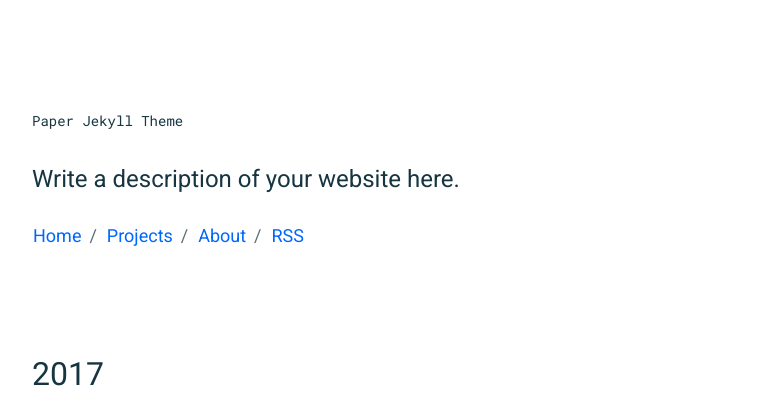
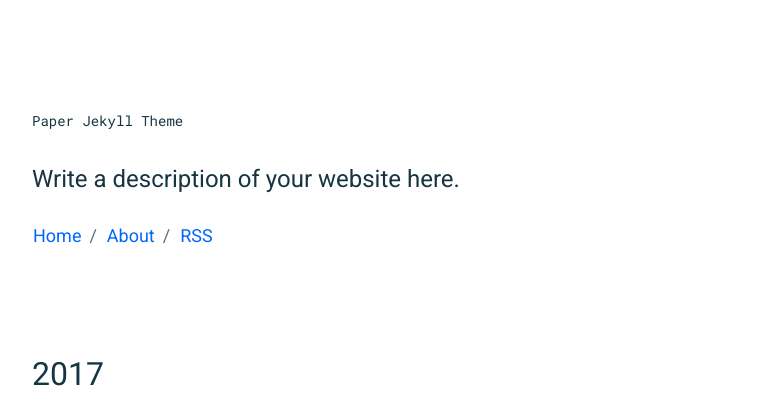
Before and after one commit to andyhansen/blog, a Jekyll site: the page built from index.html, in a window 1280 px wide. Shown: the top 418 px of the page, without its empty margins (258-1021 px from the left). Built offline with Jekyll 4.4.1, drawn with Linux system fonts in a browser that asks for light colours.

Commit message:
Hide the projects header item

```diff
--- a/_includes/header.html
+++ b/_includes/header.html
@@ -5,7 +5,7 @@
   {% endif %}
   <p>
     <a href="{{ "/" | prepend: site.baseurl }}">Home</a><span class="u-separate"></span>
-    <a href="{{ "/projects/" | prepend: site.baseurl }}">Projects</a><span class="u-separate"></span>
+    <!-- <a href="{{ "/projects/" | prepend: site.baseurl }}">Projects</a><span class="u-separate"></span> -->
     <a href="{{ "/about/" | prepend: site.baseurl }}">About</a><span class="u-separate"></span>
     <a href="{{ "/feed.xml" | prepend: site.baseurl }}">RSS</a>
   </p>
```
